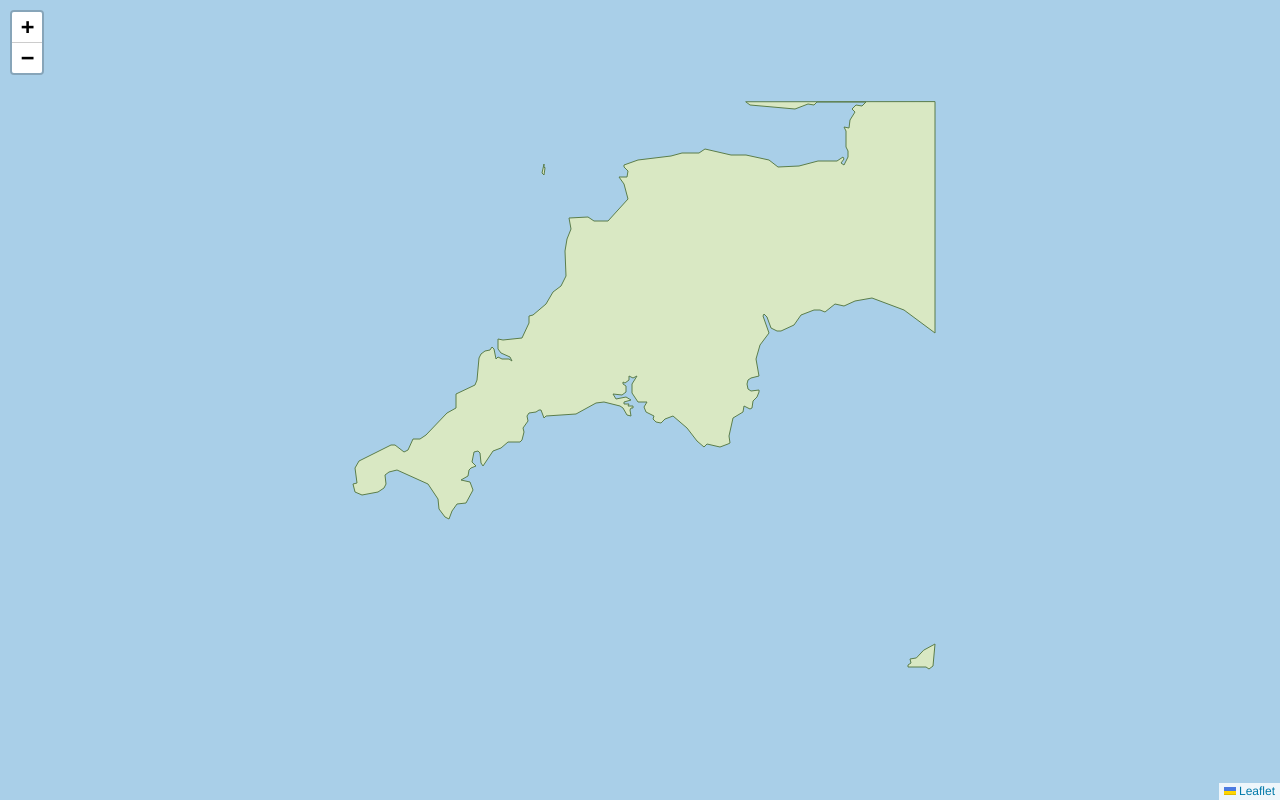
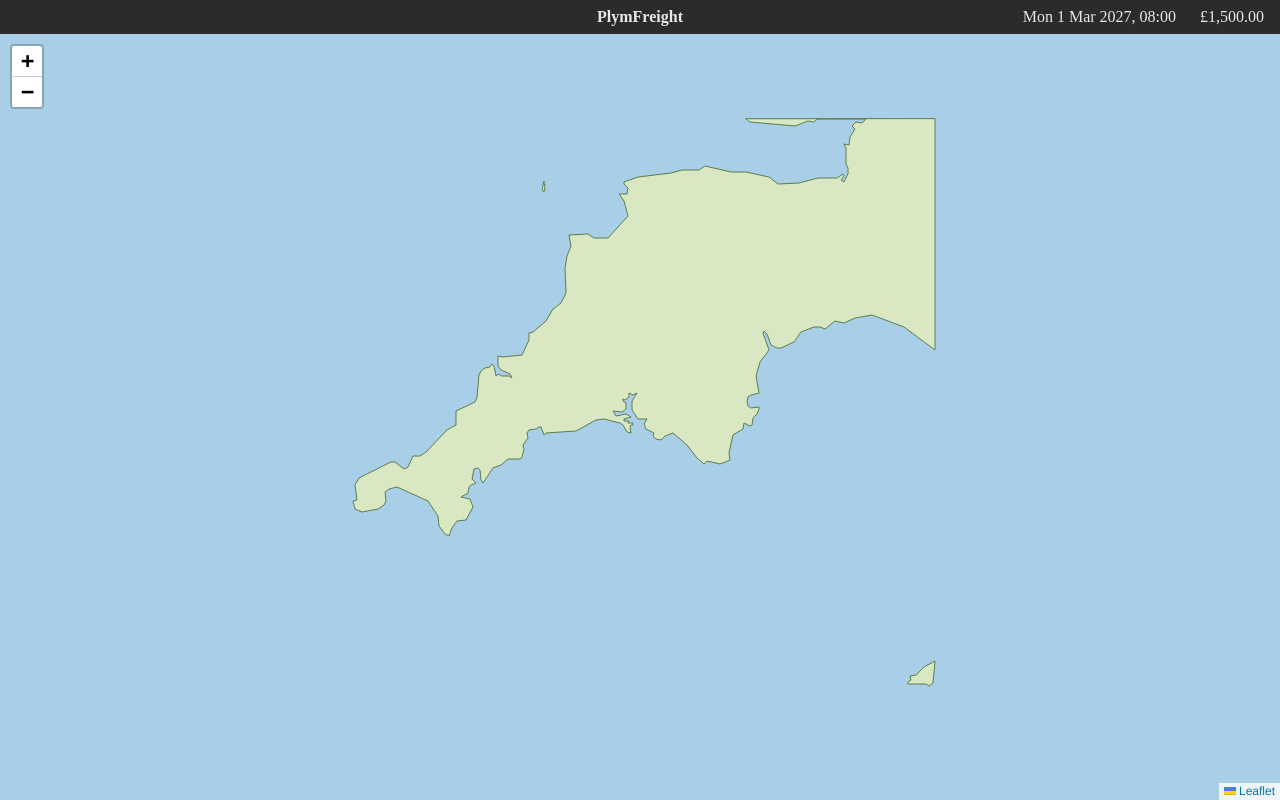
Before and after one commit to fordyyyx/freightline, a React (Vite) app: page / in a window 1280 px wide. Built offline with nearby package versions, Linux system fonts and the light colour scheme.

Commit message:
feat: add top bar with company name, date, and cash

```diff
--- a/src/App.css
+++ b/src/App.css
@@ -1,5 +1,34 @@
+.app {
+  display: flex;
+  flex-direction: column;
+  height: 100vh;
+}
+
+.top-bar {
+  display: grid;
+  grid-template-columns: 1fr auto 1fr;
+  align-items: center;
+  padding: 0.5rem 1rem;
+  background: #2b2b2b;
+  color: #e8e8e8;
+}
+
+.top-bar__company {
+  grid-column: 2;
+  font-weight: 600;
+}
+
+.top-bar__status {
+  grid-column: 3;
+  justify-self: end;
+  display: flex;
+  gap: 1.5rem;
+  font-variant-numeric: tabular-nums;
+  white-space: nowrap;
+}
+
 .map {
-  height: 100vh;
+  flex: 1;
 }
 
 .map.leaflet-container {
--- a/src/App.tsx
+++ b/src/App.tsx
@@ -1,9 +1,20 @@
 import "./App.css";
 import MapView from "./ui/MapView.tsx";
+import TopBar from "./ui/TopBar.tsx";
+import towns from "./data/towns.json";
+import { plymouthSandbox } from "./engine/scenarios.ts";
+import { createGame, currentCalendarMinutes } from "./engine/state.ts";
+
+const game = createGame(plymouthSandbox, towns);
 
 function App() {
   return (
-    <div>
+    <div className="app">
+      <TopBar
+        companyName={game.company.name}
+        cash={game.company.cash}
+        calendarMinutes={currentCalendarMinutes(game)}
+      />
       <MapView />
     </div>
   );
--- /dev/null
+++ b/src/ui/TopBar.tsx
@@ -0,0 +1,24 @@
+import type { Money } from "../engine/money.ts";
+import { formatGameDate, formatMoney } from "./format.ts";
+
+interface TopBarProps {
+  companyName: string;
+  cash: Money;
+  calendarMinutes: number;
+}
+
+export default function TopBar({
+  companyName,
+  cash,
+  calendarMinutes,
+}: TopBarProps) {
+  return (
+    <header className="top-bar">
+      <span className="top-bar__company">{companyName}</span>
+      <div className="top-bar__status">
+        <span>{formatGameDate(calendarMinutes)}</span>
+        <span>{formatMoney(cash)}</span>
+      </div>
+    </header>
+  );
+}
```
Also changed, not shown: 1 other file (tests, documents, lock files or other folders).
